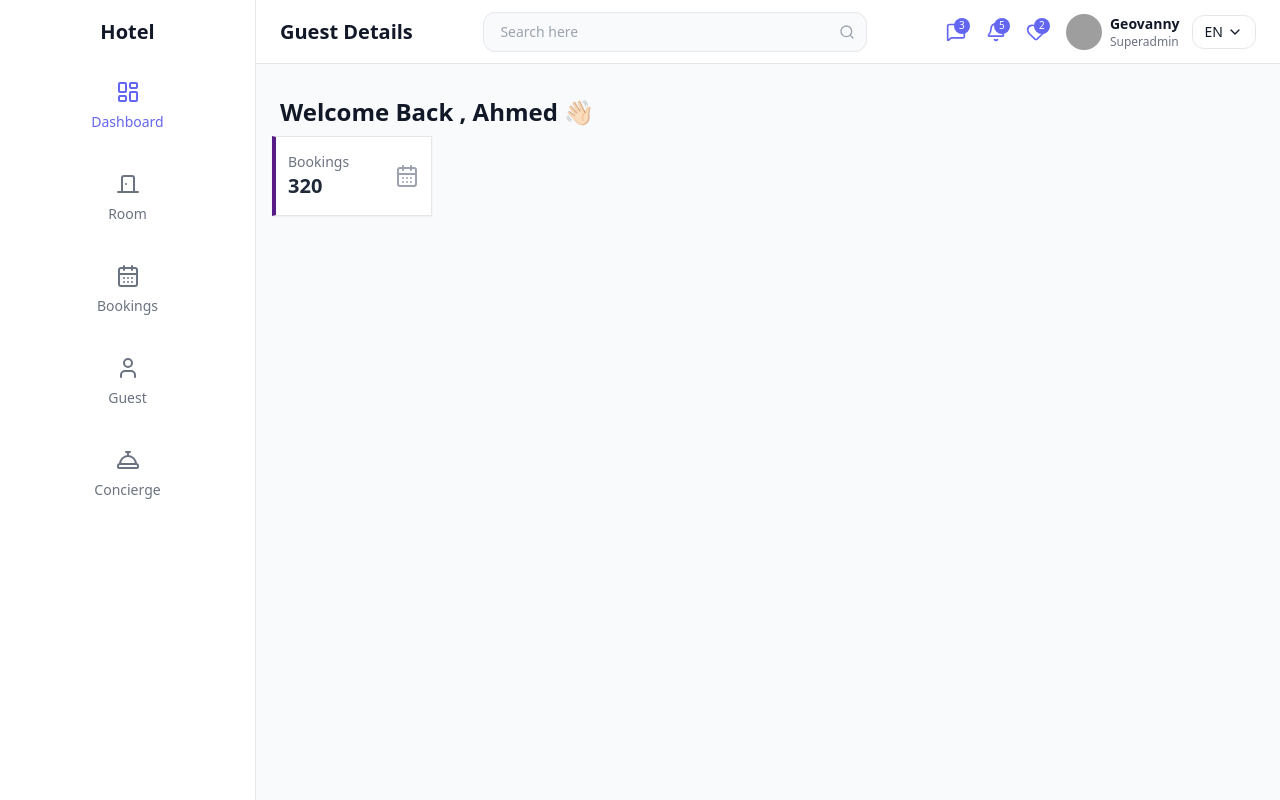
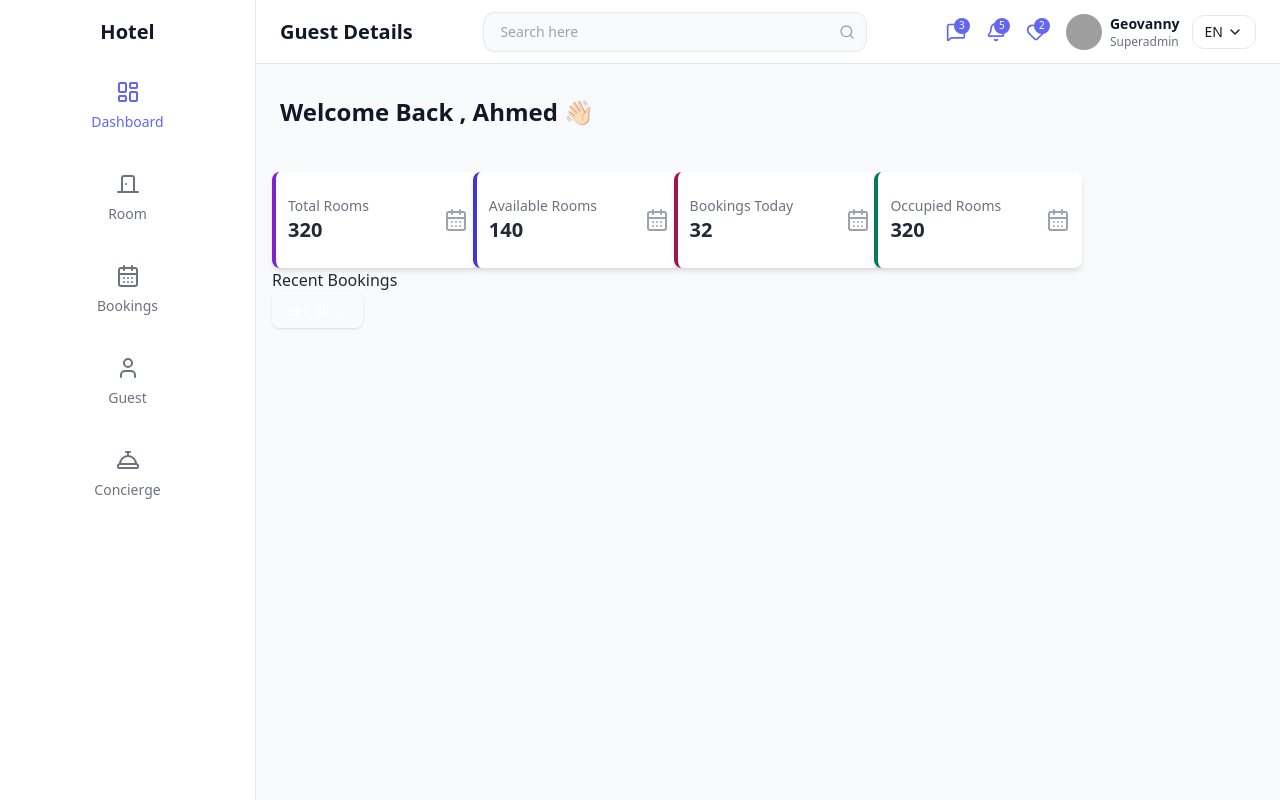
Before and after one commit to Yaman-designer/Hotel-Booking-Dashboard, a Next.js app: page / in a window 1280 px wide. Built offline with nearby package versions, Linux system fonts and the light colour scheme; grey boxes are pictures that could not be loaded.

Commit message:
لسا بالداشبورد

```diff
--- a/app/page.js
+++ b/app/page.js
@@ -1,10 +1,13 @@
 import WelcomeSection from "@/components/dashboard/WelcomeSection";
 import StatsCards from "@/components/dashboard/StatsCards";
+import RecentBookings from "@/components/dashboard/RecentBookings";
 export default function Home() {
   return (
     <div className="container mx-auto px-4 py-6">
       <WelcomeSection name="Ahmed" />
       <StatsCards />
+      < RecentBookings/>
+
     </div>
   );
 }
--- a/components/dashboard/RecentBookings.jsx
+++ b/components/dashboard/RecentBookings.jsx
@@ -0,0 +1,11 @@
+import { Button } from "../ui/button"
+export default function RecentBookings(){
+    return (
+        <>
+        <div>
+           <h1>Recent Bookings</h1>
+           <Button className="bg-slate-0" >see all → </Button>
+        </div>
+        </>
+    )
+}
--- a/components/dashboard/StatsCards.jsx
+++ b/components/dashboard/StatsCards.jsx
@@ -2,19 +2,37 @@ import { CalendarDays } from "lucide-react";
 
 export default function StatsCards() {
   return (
-    <div className="grid grid-cols-4 gap-4">
+    <div className="grid grid-cols-5 gap-3 pt-9">
       <CardsUi
-        className="border-l-secondary-900"
+        className="border-l-secondary-700"
         icon={CalendarDays}
         paragraf="320"
-        title="Bookings"
+        title="Total Rooms"
+      />
+      <CardsUi
+        className="border-l-primary-700"
+        icon={CalendarDays}
+        paragraf="140"
+        title="Available Rooms"
+      />
+      <CardsUi
+        className="border-l-pink-800"
+        icon={CalendarDays}
+        paragraf="32"
+        title="Bookings Today"
+      />
+      <CardsUi
+        className="border-l-emerald-700"
+        icon={CalendarDays}
+        paragraf="320"
+        title="Occupied Rooms"
       />
     </div>
   );
 }
 export  function CardsUi({ className, paragraf, title, icon: Icon }) {
   return (
-    <div className={`w-40 h-20 bg-white shadow-sm flex items-center justify-between p-3 border border-l-4 ${className}`}>
+    <div className={`w-52 h-24 bg-white shadow-md flex items-center justify-between p-3  border-l-4 rounded-md ${className}`}>
       <div>
         <p className="text-sm text-gray-500">{title}</p>
         <h2 className="text-xl font-bold">{paragraf}</h2>
```
